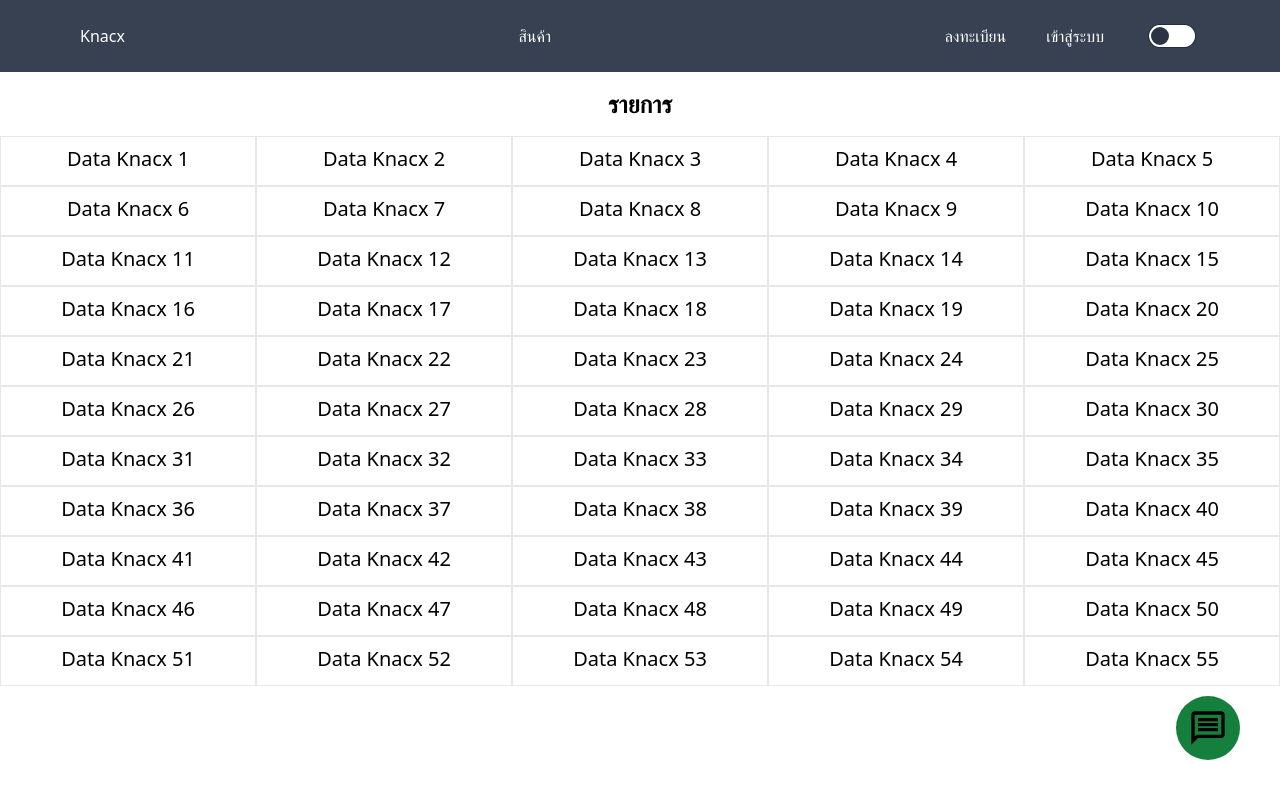
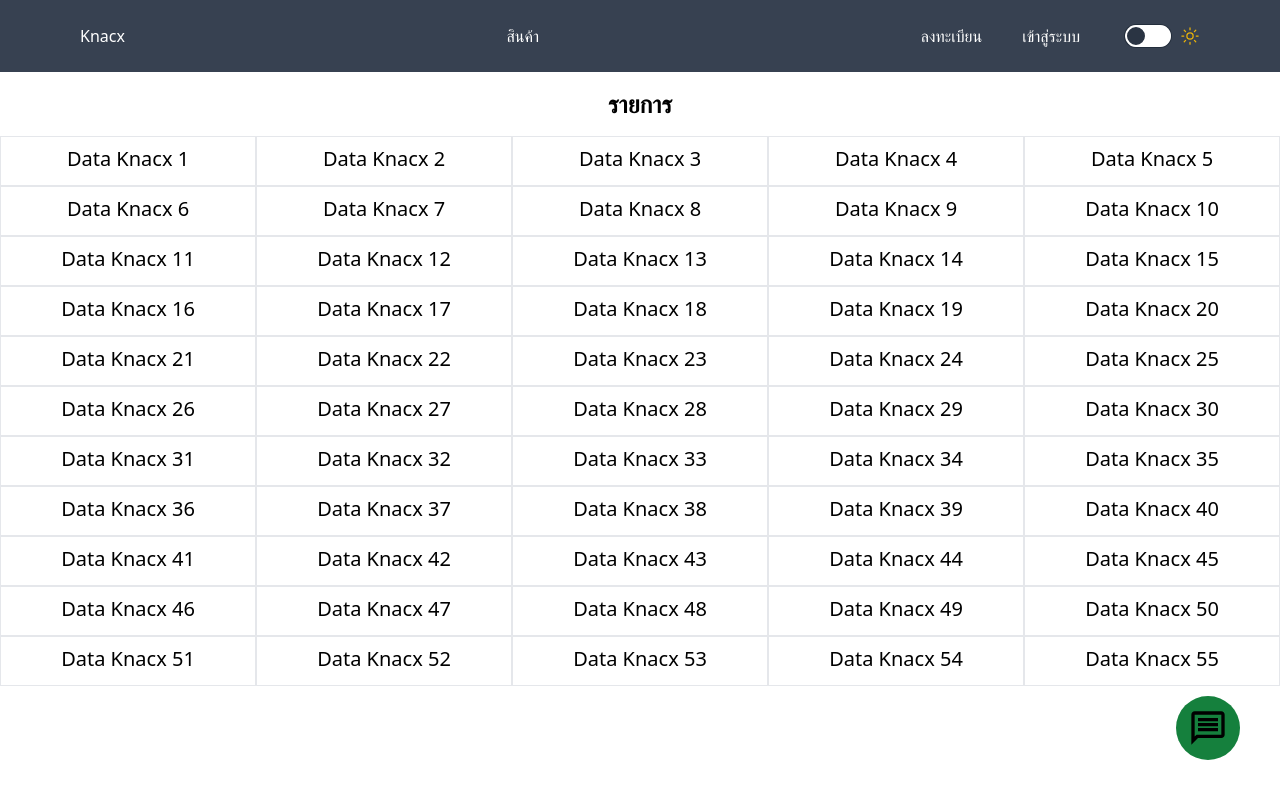
Before and after one commit to Sarunyamk/example_knacx, a React (Vite) app: page / in a window 1280 px wide. Built offline with nearby package versions, Linux system fonts and the light colour scheme; no server answers.

Commit message:
edit icon toggle

```diff
--- a/src/layouts/Navbar.jsx
+++ b/src/layouts/Navbar.jsx
@@ -4,6 +4,9 @@ import { useDispatch, useSelector } from "react-redux";
 import { FaShoppingCart } from "react-icons/fa";
 import { logout } from "../reducers/userSlice";
 import { useState } from "react";
+import { FaMoon } from "react-icons/fa";
+import { IoSunnyOutline } from "react-icons/io5";
+
 import CartDetail from "../components/Pagination/CartDetail";
 import useDarkMode from "../utils/useDarkMode";
 
@@ -63,13 +66,12 @@ const Navbar = () => {
                             </Link>
                         </div>
                     )}
-                    <div className="form-control">
+                    <div className="form-control flex flex-row items-center gap-1">
                         <label
                             className="label cursor-pointer"
                             aria-label="Toggle Dark Mode"
                             onClick={toggleDarkMode}
                         >
-
                             <input
                                 type="checkbox"
                                 className="toggle"
@@ -77,7 +79,15 @@ const Navbar = () => {
                                 readOnly
                             />
                         </label>
+                        <span className="text-xs md:text-sm">
+                            {isDarkMode ? (
+                                <FaMoon className="w-3 h-3 text-yellow-500" />
+                            ) : (
+                                <IoSunnyOutline className="w-5 h-5 text-yellow-500" />
+                            )}
+                        </span>
                     </div>
+
                 </div>
 
             </nav>
```
